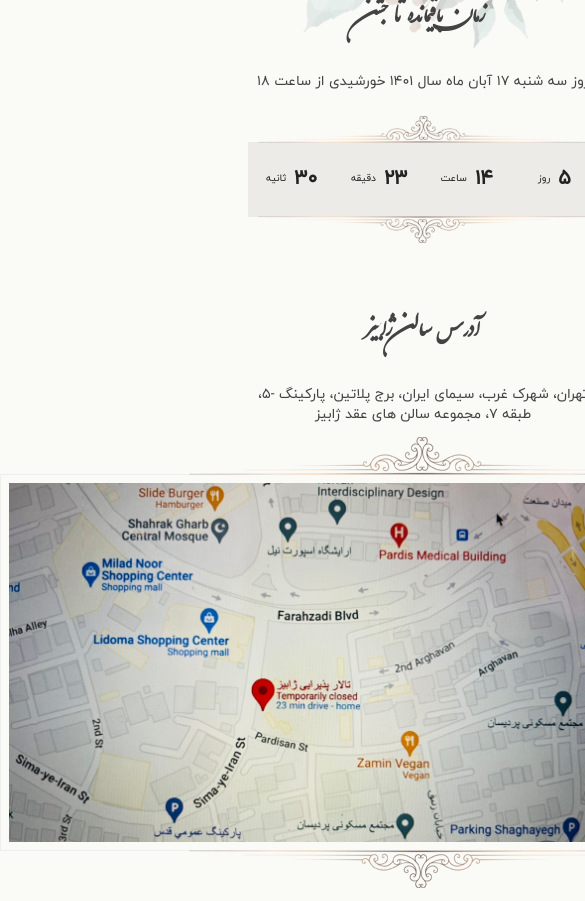
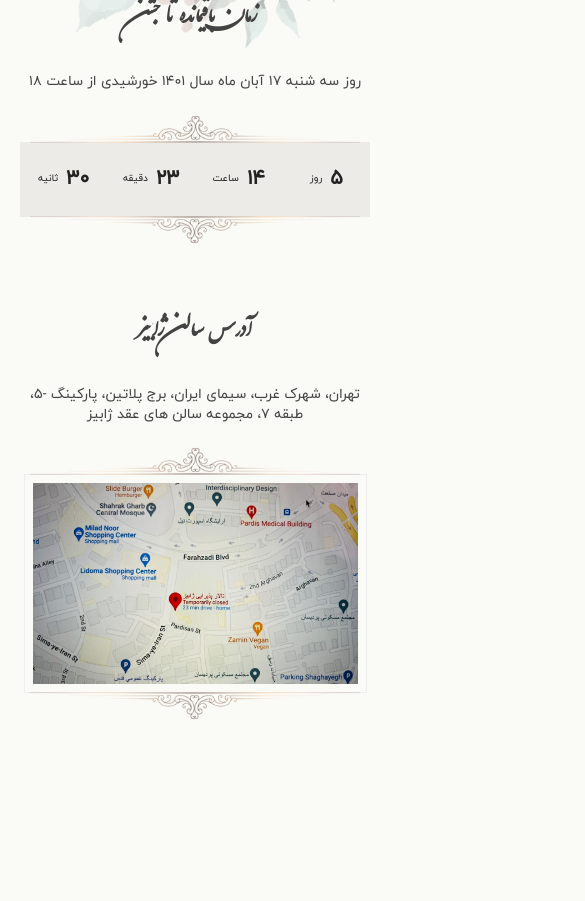
Before and after one commit to NilooofarAfshar/wedding-card, a plain HTML site: page index.html in a window 390 px wide. Shown: the part 1239-2140 px from the top of the page, 585 px wide, since content can reach past the window. After the commit the page ends 1982 px from the top, so only its background shows below. Drawn offline with nearby package versions, Linux system fonts and the light colour scheme; files whose address does not match are found by name.

Commit message:
change css
change

```diff
--- a/css/main.css
+++ b/css/main.css
@@ -576,6 +576,7 @@ body {
   width: 580px;
   padding: 8px;
   border: 1px solid #eee;
+  box-sizing: border-box;
 }
 @media (max-width: 900px) {
   .container {
@@ -591,6 +592,9 @@ body {
 @media (max-width: 680px) {
   .wedding-content {
     width: 95%;
+  }
+  .wedding-address .map-div .map {
+    width: 98%;
   }
   .wedding-content .top-header {
     top: 26px;
@@ -609,6 +613,16 @@ body {
     top: -26px;
   }
   .wedding-time .botton-header {
+    width: 330px;
+    margin-left: -165px;
+    bottom: -26px;
+  }
+  .wedding-address .map-div .top-header {
+    width: 330px;
+    margin-left: -165px;
+    top: -26px;
+  }
+  .wedding-address .map-div .botton-header {
     width: 330px;
     margin-left: -165px;
     bottom: -26px;
```
Also changed, not shown: 1 other file. Lines whose indentation alone changed are shown as unchanged.
